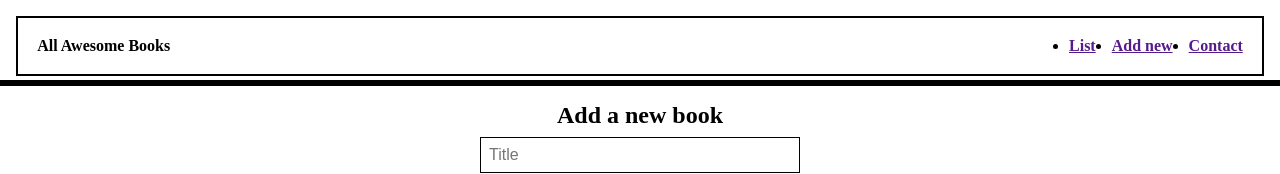
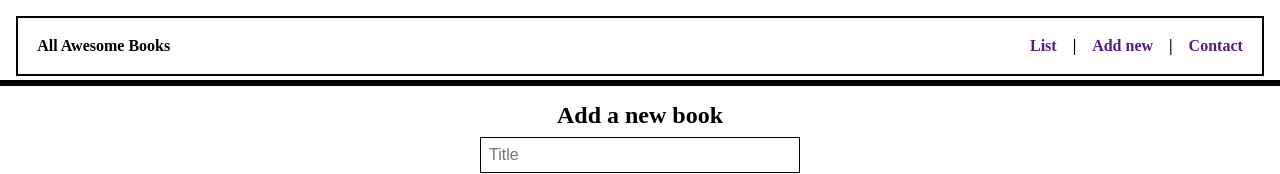
Before and after one commit to yusufyusie/Awesome-books, a website: page index.html in a window 1280 px wide. Shown: the top 174 px of the page. Drawn offline with Linux system fonts and the light colour scheme.

Commit message:
Update the navigation bar to support the guidline

```diff
--- a/assets/css/styles.css
+++ b/assets/css/styles.css
@@ -3,6 +3,7 @@
   padding: 0;
   margin: 0;
 }
+
 .navbar {
   padding: 1.2rem;
   display: flex;
@@ -24,6 +25,11 @@
   flex-wrap: wrap;
   align-items: center;
   justify-content: space-between;
+  list-style: none;
+}
+
+a {
+  text-decoration: none;
 }
 
 li#nav-list,
--- a/index.html
+++ b/index.html
@@ -17,9 +17,11 @@
                 <li id="nav-list" class="nav-item">
                   <a class="nav-link" href="">List</a>
                 </li>
+                <li>|</li>
                 <li id="nav-add" class="nav-item">
                   <a class="nav-link" href="">Add new</a>
                 </li>
+                <li>|</li>
                 <li id="nav-contact" class="nav-item">
                   <a class="nav-link" href="">Contact</a>
                 </li>
```
